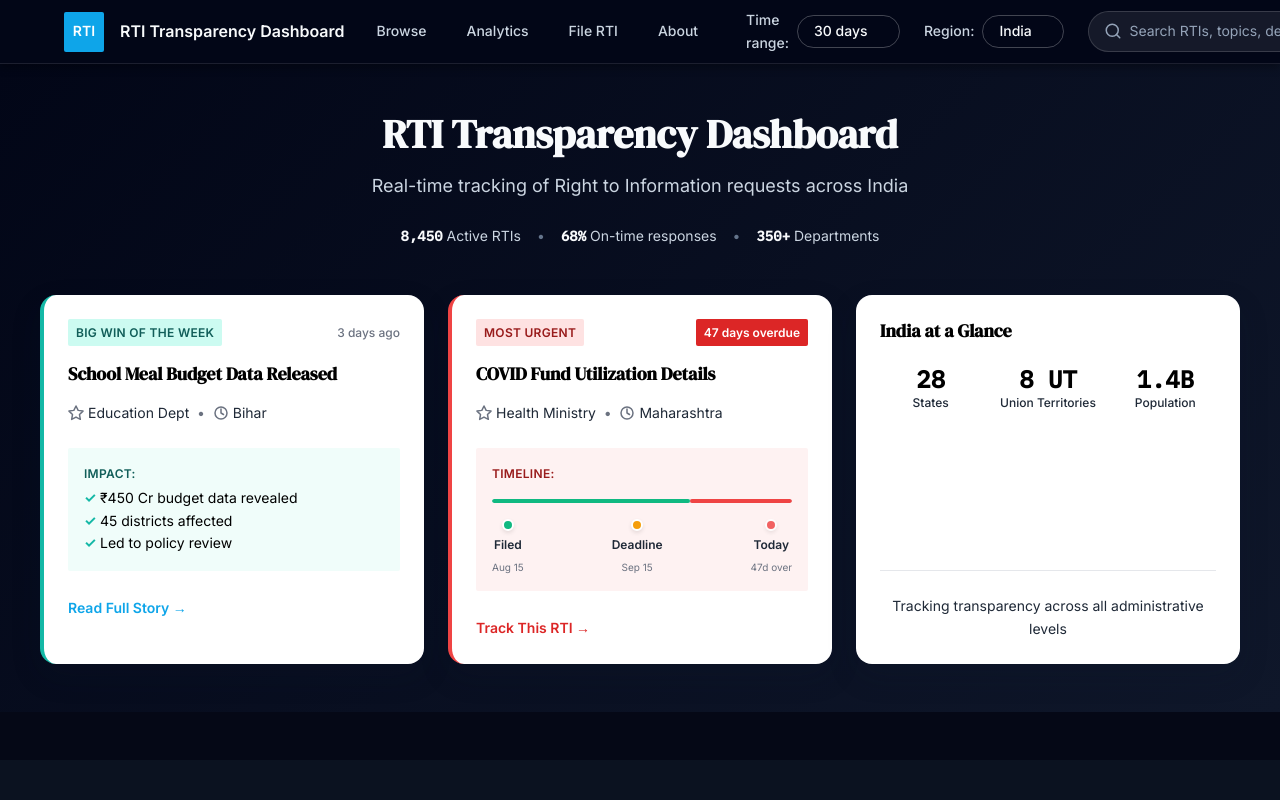
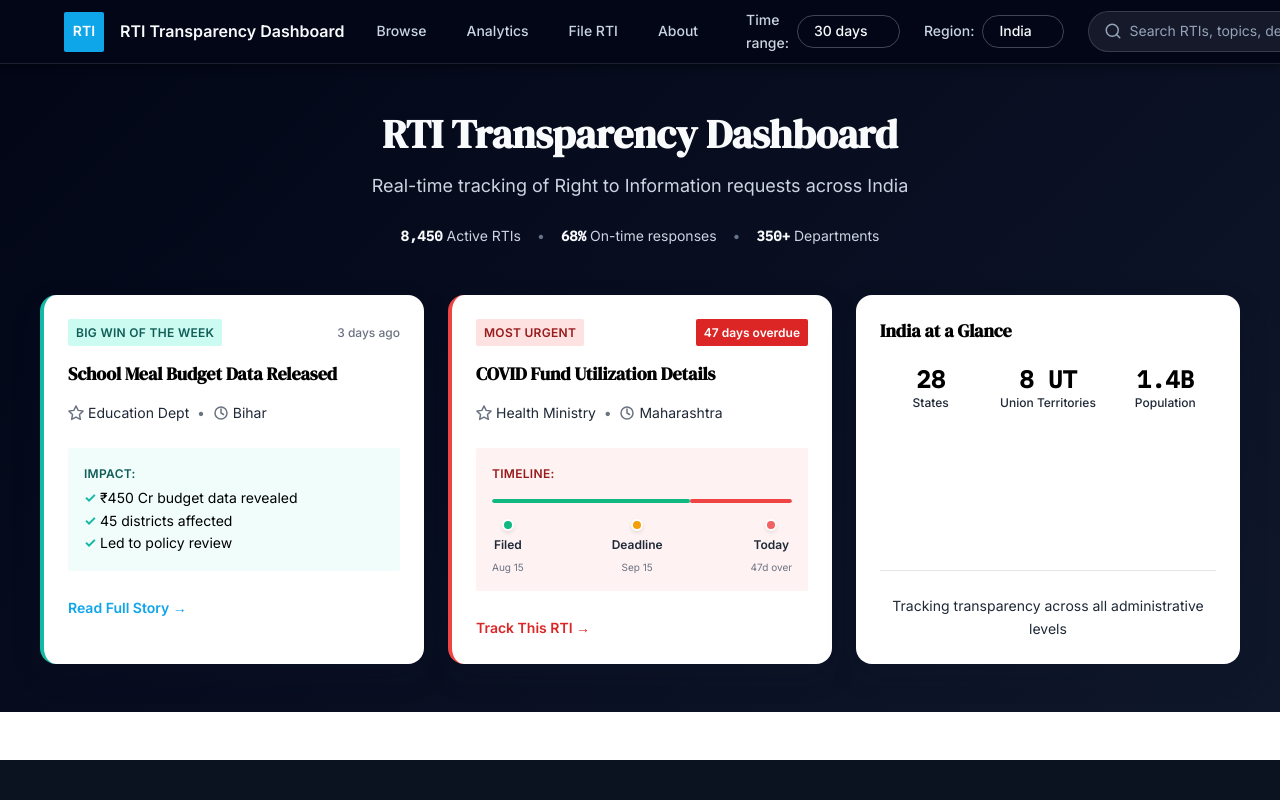
Before and after one commit to Yugantar-NGO/youRTI-UI, a Next.js app: page / in a window 1280 px wide. Shown: the top 800 px of the page. Built offline with nearby package versions, Linux system fonts and the light colour scheme.

Commit message:
fix(layout): change page background to white for continuity

```diff
--- a/src/components/features/landing/RTIDashboardPage.module.css
+++ b/src/components/features/landing/RTIDashboardPage.module.css
@@ -2,7 +2,7 @@
 
 .page {
   min-height: 100vh;
-  background-color: var(--color-bg-page-dark); /* #050816 - dark theme for redesign */
+  background-color: #ffffff;
   display: flex;
   flex-direction: column;
 }
```
